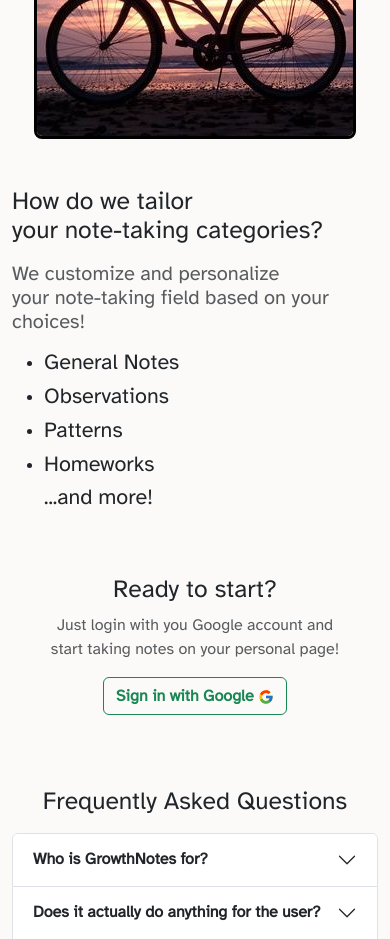
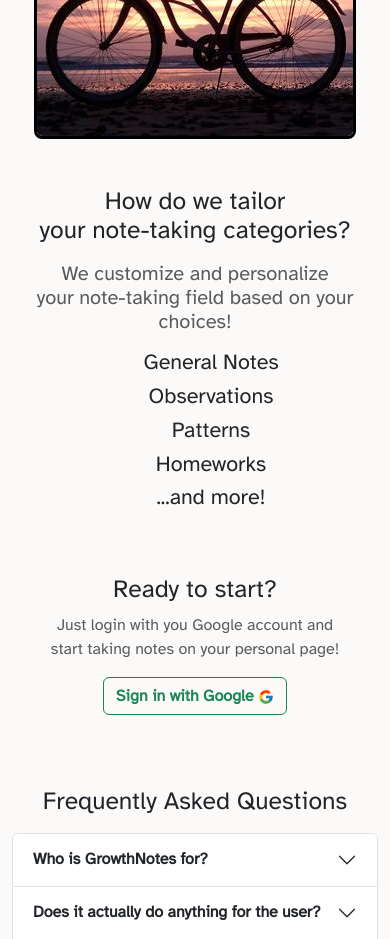
Before and after one commit to sujade/growthnotes, a React (Vite) app: page / in a window 390 px wide. Shown: the part 1620-2559 px from the top of the page. Built offline with nearby package versions, Linux system fonts and the light colour scheme.

Commit message:
optimization of UI for mobile devices

```diff
--- a/src/components/home/HomeFeatures.tsx
+++ b/src/components/home/HomeFeatures.tsx
@@ -7,7 +7,7 @@ const HomeFeatures = () => {
             <Row>
                 <Col className="d-flex justify-content-center" md={6}><img className='border border-3 border-black rounded-3' src={Bike}
                                  alt='bicycle'></img></Col>
-                <Col md={6}><h2 className="mt-5 mt-md-0">How do we tailor <br/>your note-taking categories?</h2>
+                <Col className='text-center text-md-start' md={6}><h2 className="mt-5 mt-md-0">How do we tailor <br/>your note-taking categories?</h2>
                     <h5 className='mt-3 text-muted'>We customize and personalize <br/>your note-taking
                     field based on your choices!</h5>
                     <ul className='mt-3'>
--- a/src/index.css
+++ b/src/index.css
@@ -26,3 +26,7 @@ a:hover {
 #andmore{
     list-style-type: none;
 }
+
+ul {
+    list-style: none;
+}
```
